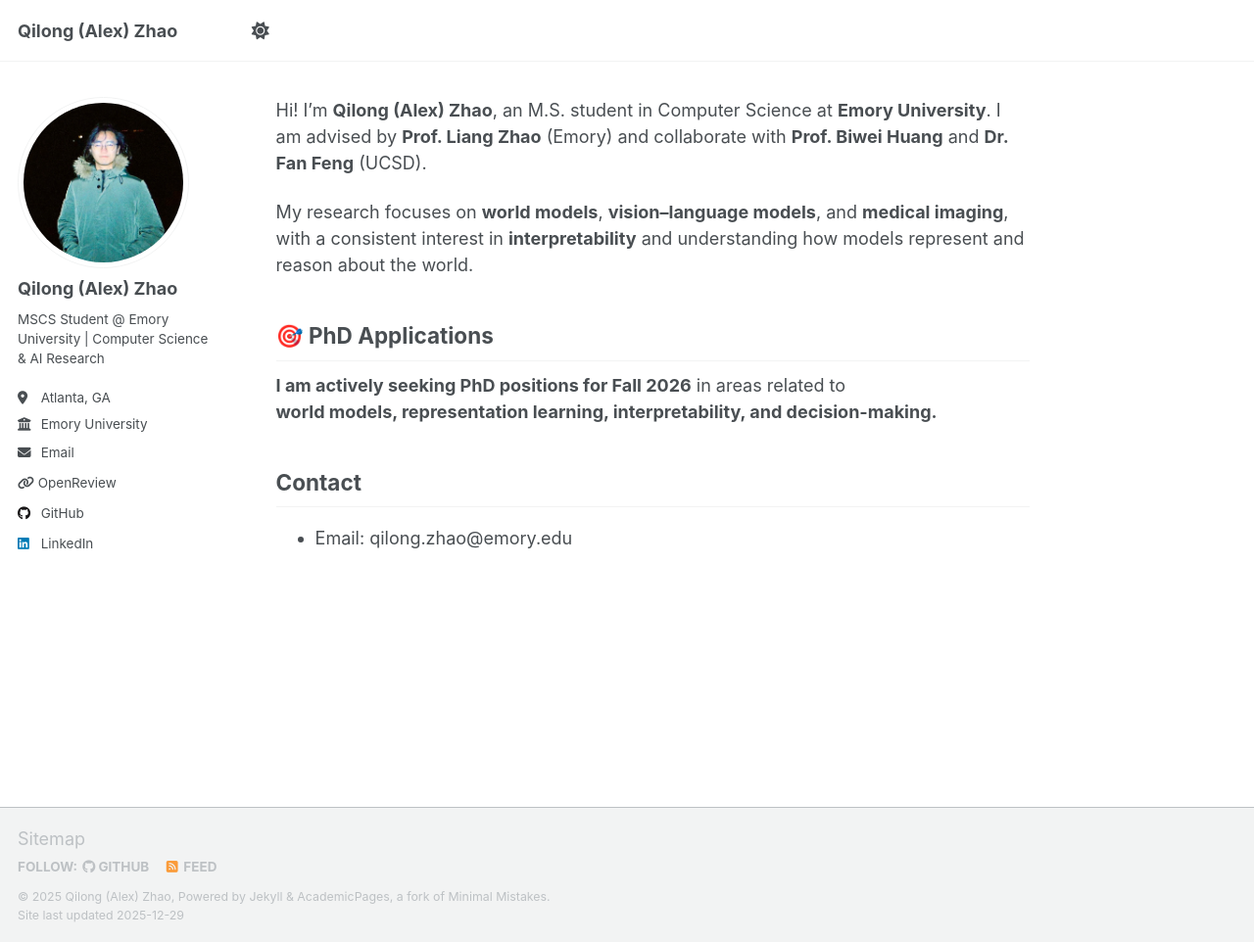
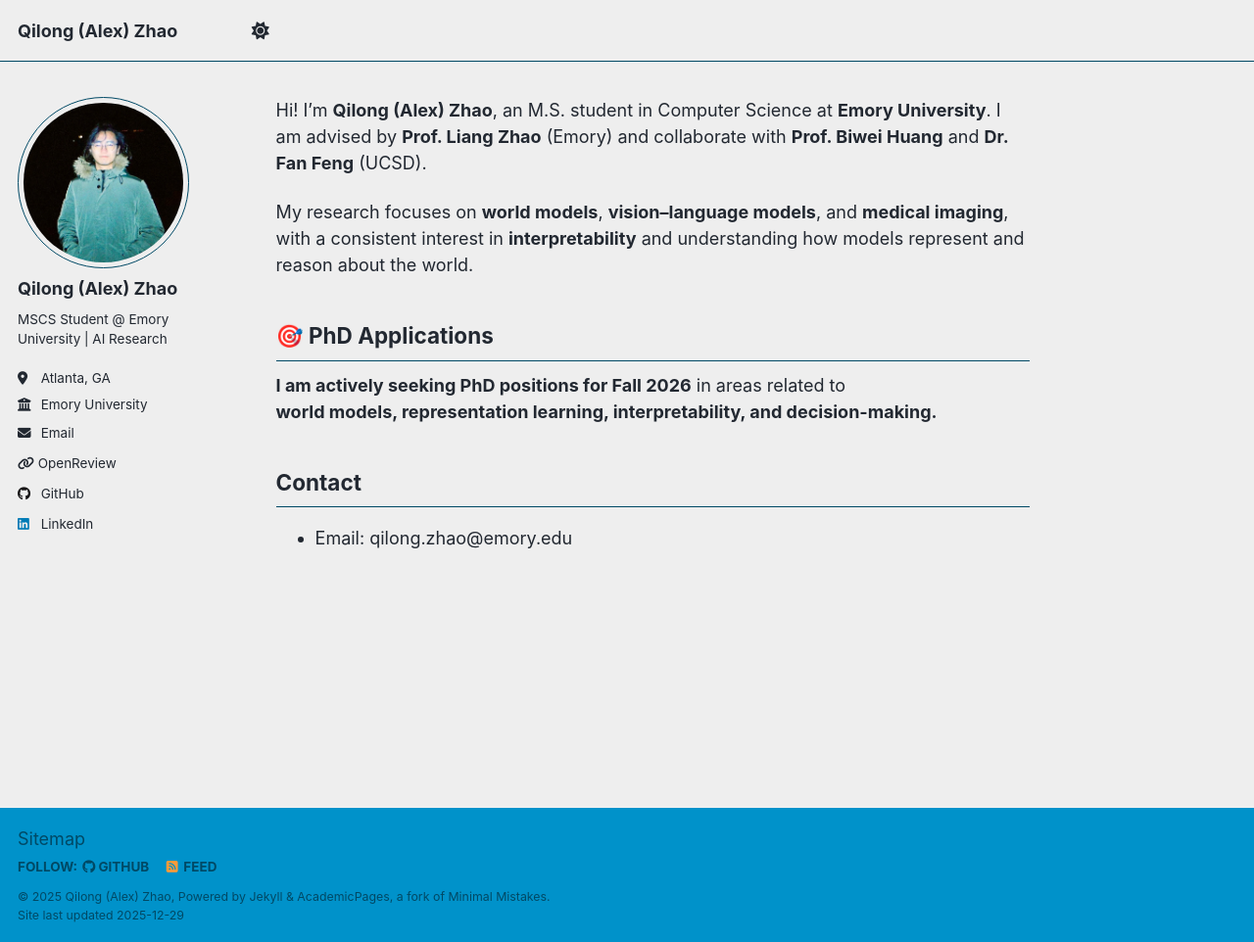
Before and after one commit to AlexQilong/alexqilong.github.io, a Jekyll site: the page built from _pages/about.md, in a window 1280 px wide and 962 px high. Shown: the whole window at 98% size. Built offline with Jekyll 4.4.1, drawn with Linux system fonts in a browser that asks for light colours; a script that is not in the unit is left out.

Commit message:
Update site theme and bio in config file

```diff
--- a/_config.yml
+++ b/_config.yml
@@ -8,7 +8,7 @@
 
 # Basic Site Settings
 locale                   : "en-US"
-site_theme               : "default" # Currently available options are "default", "air"
+site_theme               : "air" # Currently available options are "default", "air"
 title                    : "Qilong (Alex) Zhao"
 title_separator          : "-"
 name                     : &name "Qilong (Alex) Zhao"
@@ -26,7 +26,7 @@
   avatar           : "profile.jpg"
   name             : "Qilong (Alex) Zhao"
   pronouns         : # example: "she/her"
-  bio              : "MSCS Student @ Emory University | Computer Science & AI Research"
+  bio              : "MSCS Student @ Emory University | AI Research"
   location         : "Atlanta, GA"
   employer         : "Emory University"
   uri              : # URL
```
